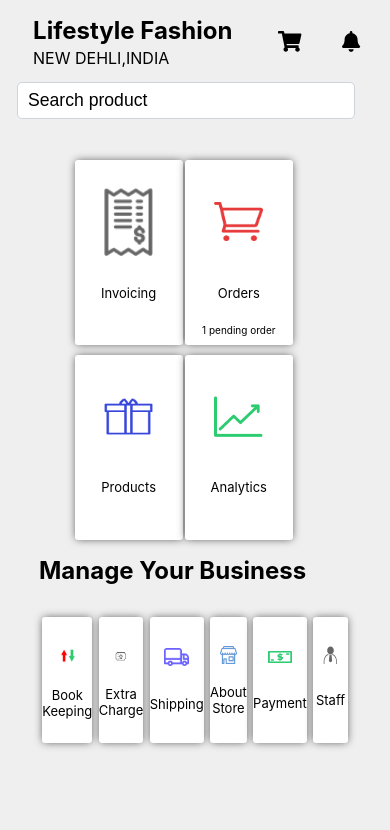
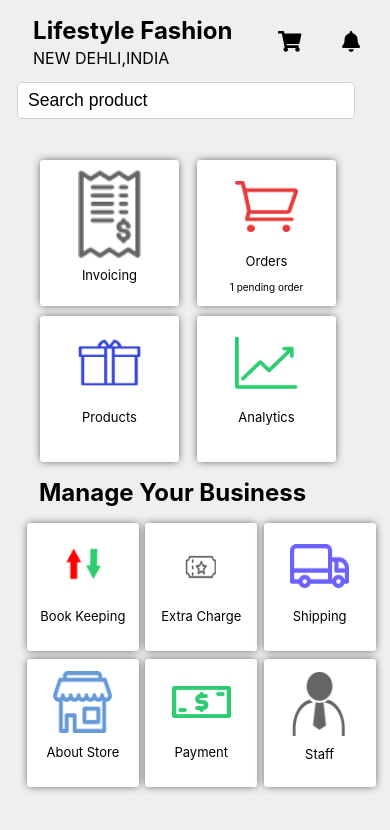
Before and after one commit to Ekam2552/MagicStepSolutionsProject, a React (Create React App) app: page / in a window 390 px wide. Shown: the top 830 px of the page. Built offline with nearby package versions, Linux system fonts and the light colour scheme.

Commit message:
Completely remade Control Centre page.

```diff
--- a/src/Components/CardComponent/CardComponent.js
+++ /dev/null
@@ -1,18 +0,0 @@
-import React from 'react';
-import "./CardComponent.css";
-
-export const CardComponent = ({ imageUrl, title, note, widthGiven, heighGiven }) => {
-    return(
-        <div className="CardContainer" style={{ width: `${widthGiven}`, height: `${heighGiven}` }}>
-            <div className="imageContainer">
-                <img src={imageUrl} alt={title} />
-            </div>
-            <div className="titleContainer">
-                {title}
-            </div>
-            <div className="noteContainer">
-                {note}
-            </div>
-        </div>
-    );
-}
--- /dev/null
+++ b/src/Components/CardComponent/LowerCardComponent.css
@@ -0,0 +1,176 @@
+.LowerCardContainer {
+    width: 9rem;
+    height: 10rem;
+    display: flex;
+    flex-direction: column;
+    align-items: center;
+    cursor: pointer;
+    background-color: #fff;
+    border-radius: 3px;
+    box-shadow: 0px 0px 8px -1px rgba(0,0,0,0.68);
+    -webkit-box-shadow: 0px 0px 8px -1px rgba(0,0,0,0.68);
+    -moz-box-shadow: 0px 0px 8px -1px rgba(0,0,0,0.68);
+}
+
+.LowerCardContainer > * {
+    margin: 5% 0;
+}
+
+.LowerCardImageContainer {
+    width: 50%;
+    height: 40%;
+    display: flex;
+    align-items: center;
+    justify-content: center;
+    padding-top: 5%;
+    margin-bottom: 5%;
+}
+
+.LowerCardImageContainer > img {
+    width: 70%;
+    height: auto;
+}
+
+.LowerCardTitleContainer {
+    width: 70%;
+    height: 10%;
+    font-size: 15px;
+    display: flex;
+    align-items: center;
+    justify-content: center;
+    text-align: center;
+}
+
+.LowerCardNoteContainer {
+    width: 90%;
+    height: 10%;
+    font-size: 16px;
+    display: flex;
+    align-items: center;
+    justify-content: center;
+    margin-top: auto;
+    text-align: center;
+}
+
+@media only screen and (max-width: 1281px) {
+    .LowerCardNoteContainer {
+        height: 20%;
+    }
+
+    .LowerCardContainer {
+        width: 7rem;
+    }
+}
+
+@media only screen and (max-width: 1050px) {
+    .LowerCardContainer {
+        width: 11rem;
+        height: 13rem;
+        margin-bottom: 0.5rem;
+    }
+
+    .LowerCardImageContainer {
+        width: 75%;
+        height: 75%;
+    }
+
+    .LowerCardTitleContainer {
+        font-size: 1.2rem;
+    }
+
+    .LowerCardNoteContainer {
+        font-size: 1.1rem;
+    }
+}
+
+@media only screen and (max-width: 990px) {
+    /* .CardContainer {
+        width: 75%;
+        height: 100%;
+    } */
+}
+
+@media only screen and (max-width: 820px) {
+    /* .CardContainer {
+        width: 90%;
+    } */
+
+    .LowerCardTitleContainer {
+        font-size: 13px;
+    }
+
+    .LowerCardImageContainer {
+        width: 65%;
+        height: 55%;
+    }
+}
+
+@media only screen and (max-width: 541px) {
+    .LowerCardContainer {
+        height: 7rem;
+        width: 6rem;
+    }
+
+    .LowerCardImageContainer {
+        width: 75%;
+        height: 75%;
+    }
+
+    .LowerCardTitleContainer {
+        width: 100%;
+    }
+}
+
+@media only screen and (max-width: 451px) {
+    /* .CardContainer {
+        width: 90%;
+    } */
+
+    .LowerCardNoteContainer {
+        font-size: 10px;
+    }
+}
+
+@media only screen and (max-width: 415px) {
+    .LowerCardContainer {
+        height: 8rem;
+        width: 7rem;
+    }
+
+    .LowerCardImageContainer {
+        width: 75%;
+        height: 75%;
+    }
+}
+
+@media only screen and (max-width: 361px) {
+    .LowerCardContainer {
+        height: 7rem;
+        width: 6rem;
+    }
+
+    .LowerCardImageContainer {
+        width: 70%;
+        height: 70%;
+    }
+
+    .LowerCardTitleContainer {
+        width: 100%;
+    }
+}
+
+@media only screen and (max-width: 321px) {
+    .LowerCardContainer {
+        height: 5rem;
+        width: 4rem;
+    }
+
+    .LowerCardImageContainer {
+        width: 60%;
+        height: 60%;
+    }
+
+    .LowerCardTitleContainer {
+        font-size: 0.6rem;
+    }
+}
--- /dev/null
+++ b/src/Components/CardComponent/LowerCardComponent.js
@@ -0,0 +1,18 @@
+import React from 'react';
+import "./LowerCardComponent.css";
+
+export const LowerCardComponent = ({ imageUrl, title, note, widthGiven, heighGiven }) => {
+    return(
+        <div className="LowerCardContainer" style={{ width: `${widthGiven}`, height: `${heighGiven}` }}>
+            <div className="LowerCardImageContainer">
+                <img src={imageUrl} alt={title} />
+            </div>
+            <div className="LowerCardTitleContainer">
+                {title}
+            </div>
+            <div className="LowerCardNoteContainer">
+                {note}
+            </div>
+        </div>
+    );
+}
--- a/src/Components/CardComponent/CardComponent.css
+++ b/src/Components/CardComponent/UpperCardComponent.css
@@ -1,4 +1,4 @@
-.CardContainer {
+.UpperCardContainer {
     width: 60%;
     height: 90%;
     display: flex;
@@ -12,11 +12,11 @@
     -moz-box-shadow: 0px 0px 8px -1px rgba(0,0,0,0.68);
 }
 
-.CardContainer > * {
+.UpperCardContainer > * {
     margin: 5% 0;
 }
 
-.imageContainer {
+.UpperCardImageContainer {
     width: 50%;
     height: 40%;
     display: flex;
@@ -26,12 +26,12 @@
     margin-bottom: 5%;
 }
 
-.imageContainer > img {
+.UpperCardImageContainer > img {
     width: 70%;
     height: auto;
 }
 
-.titleContainer {
+.UpperCardTitleContainer {
     width: 70%;
     height: 10%;
     font-size: 15px;
@@ -41,7 +41,7 @@
     text-align: center;
 }
 
-.noteContainer {
+.UpperCardNoteContainer {
     width: 90%;
     height: 10%;
     font-size: 16px;
@@ -52,14 +52,28 @@
     text-align: center;
 }
 
+@media only screen and (max-width: 1281px) {
+    .UpperCardNoteContainer {
+        height: 20%;
+    }
+}
+
 @media only screen and (max-width: 1050px) {
-    .noteContainer {
-        font-size: 12px;
+    .UpperCardTitleContainer {
+        font-size: 1.2rem;
+    }
+
+    .UpperCardNoteContainer {
+        font-size: 1.1rem;
+    }
+
+    .UpperCardContainer {
+        width: 80%;
     }
 }
 
 @media only screen and (max-width: 990px) {
-    .CardContainer {
+    .UpperCardContainer {
         width: 75%;
         height: 100%;
     }
@@ -67,22 +81,26 @@
 
 @media only screen and (max-width: 820px) {
 
-    .titleContainer {
+    .UpperCardContainer {
+        width: 90%;
+    }
+
+    .UpperCardTitleContainer {
         font-size: 13px;
     }
 
-    .imageContainer {
+    .UpperCardImageContainer {
         width: 65%;
         height: 55%;
     }
 }
 
 @media only screen and (max-width: 451px) {
-    .CardContainer {
-        width: 110%;
+    .UpperCardContainer {
+        width: 90%;
     }
 
-    .noteContainer {
+    .UpperCardNoteContainer {
         font-size: 10px;
     }
 }
--- /dev/null
+++ b/src/Components/CardComponent/UpperCardComponent.js
@@ -0,0 +1,18 @@
+import React from 'react';
+import "./UpperCardComponent.css";
+
+export const UpperCardComponent = ({ imageUrl, title, note, widthGiven, heighGiven }) => {
+    return(
+        <div className="UpperCardContainer" style={{ width: `${widthGiven}`, height: `${heighGiven}` }}>
+            <div className="UpperCardImageContainer">
+                <img src={imageUrl} alt={title} />
+            </div>
+            <div className="UpperCardTitleContainer">
+                {title}
+            </div>
+            <div className="UpperCardNoteContainer">
+                {note}
+            </div>
+        </div>
+    );
+}
--- a/src/Pages/ControlCentrePage/ControlCentrePage.css
+++ b/src/Pages/ControlCentrePage/ControlCentrePage.css
@@ -6,6 +6,8 @@
     display: flex;
     flex-direction: column;
     align-items: center;
+    overflow-x: hidden;
+    flex-wrap: nowrap;
 }
 
 .ControlCentrePageContainer > * {
@@ -150,21 +152,30 @@
     display: flex;
     justify-content: flex-start;
     align-items: flex-start;
+    margin-bottom: 3rem;
 }
 
 .lowerCardsContainer {
     width: 80%;
     height: 25%;
     display: flex;
-    justify-content: space-between;
-    align-items: center;
+    justify-content: center;
+    align-items: flex-start;
+    flex-wrap: wrap;
+    margin: 0 auto;
 }
 
 .lowerCardsContainer > * {
     margin: 0 1.7rem;
 }
 
-@media only screen and (max-width: 990px) {
+@media only screen and (max-width: 1221px) {
+    .lowerCardsContainer {
+        width: 90%;
+    }
+}
+
+@media only screen and (max-width: 1025px) {
     .ControlCentrePageContainer {
         height: 120vh;
     }
@@ -191,8 +202,8 @@
     }
 
     .upperCardsContainer {
-        width: 55%;
-        height: 50%;
+        width: 75%;
+        height: 40%;
     }
 
     .mainImage {
@@ -210,7 +221,7 @@
     }
 
     .lowerCardsContainer {
-        width: 95%;
+        width: 70%;
         padding: 0;
     }
 
@@ -227,7 +238,7 @@
 
     .upperCardsContainer {
         height: 40%;
-        width: 50%;
+        width: 70%;
     }
 
     .container {
@@ -242,6 +253,10 @@
 
     .lowerCardsContainer > * {
         margin: 0 0.7rem;
+    }
+
+    .manageYourBusinessheading {
+        margin-bottom: 1rem;
     }
 }
 
@@ -289,13 +304,6 @@
         margin-right: 2.5rem;
     }
 
-    .upperCardsContainer {
-        width: 70%;
-        height: 45%;
-        position: relative;
-        left: 1rem;
-    }
-
     .container {
         gap: 10px 2px;
     }
@@ -307,11 +315,36 @@
     .lowerCardsContainer > * {
         margin: 0 0.2rem;
     }
+
+    .upperCardsContainer {
+        position: relative;
+        left: 2rem;
+        width: 90%;
+        height: auto;
+    }
+
+    .lowerCardsContainer {
+        width: 90%;
+    }
+
+    .manageYourBusinessheading {
+        margin-bottom: 0;
+    }
 }
 
-@media only screen and (max-width: 412px) {
+@media only screen and (max-width: 415px) {
     .iconsDiv {
         right: -6rem;
+    }
+
+    .upperCardsContainer {
+        width: 100%;
+    }
+
+    .lowerCardsContainer {
+        width: 95%;
+        height: 20%;
+        justify-content: center;
     }
 }
 
@@ -329,9 +362,7 @@
     }
 
     .upperCardsContainer {
-        position: relative;
-        left: 2rem;
-        width: 100%;
+        width: 90%;
         height: 45%;
     }
 
@@ -339,12 +370,14 @@
         gap: 5px 1px;
     }
 
-    .lowerCardsContainer {
-        height: 20%;
-    }
-
     .lowerCardsContainer > * {
         margin: 0 0.1rem;
+    }
+}
+
+@media only screen and (max-width: 321px) {
+    .lowerCardsContainer {
+        width: 90%;
     }
 }
 
--- a/src/Pages/ControlCentrePage/ControlCentrePage.js
+++ b/src/Pages/ControlCentrePage/ControlCentrePage.js
@@ -3,7 +3,8 @@ import "./ControlCentrePage.css";
 
 import { Form } from 'react-bootstrap';
 
-import { CardComponent } from "../../Components/CardComponent/CardComponent";
+import { UpperCardComponent } from "../../Components/CardComponent/UpperCardComponent";
+import { LowerCardComponent } from "../../Components/CardComponent/LowerCardComponent";
 
 import { FontAwesomeIcon } from "@fortawesome/react-fontawesome";
 import { faBell, faShoppingCart } from '@fortawesome/free-solid-svg-icons'
@@ -39,28 +40,28 @@ export const ControlCentrePage = () => {
             <div className="upperCardsContainer">
                 <div class="container">
                     <div className="grid-item">
-                        <CardComponent
+                        <UpperCardComponent
                             imageUrl={invoiceImage}
                             title="Invoicing"
                             note=""
                         />
                     </div>
                     <div className="grid-item">
-                        <CardComponent
+                        <UpperCardComponent
                             imageUrl={orderImage}
                             title="Orders"
                             note="1 pending order"
                         />
                     </div>
                     <div className="grid-item">
-                        <CardComponent
+                        <UpperCardComponent
                             imageUrl={productImage}
                             title="Products"
                             note=""
                         />
                     </div>
                     <div className="grid-item">
-                        <CardComponent
+                        <UpperCardComponent
                             imageUrl={analyticsImage}
                             title="Analytics"
                             note=""
@@ -75,12 +76,12 @@ export const ControlCentrePage = () => {
                 Manage Your Business
             </div>
             <div className="lowerCardsContainer">
-                <CardComponent imageUrl={bookKeepingImage} title="Book Keeping" note="" />
-                <CardComponent imageUrl={extraChargeImage} title="Extra Charge" note="" />
-                <CardComponent imageUrl={shippingImage} title="Shipping" note="" />
-                <CardComponent imageUrl={aboutStoreImage} title="About Store" note="" />
-                <CardComponent imageUrl={paymentImage} title="Payment" note="" />
-                <CardComponent imageUrl={staffImage} title="Staff" note="" />
+                <LowerCardComponent imageUrl={bookKeepingImage} title="Book Keeping" note="" />
+                <LowerCardComponent imageUrl={extraChargeImage} title="Extra Charge" note="" />
+                <LowerCardComponent imageUrl={shippingImage} title="Shipping" note="" />
+                <LowerCardComponent imageUrl={aboutStoreImage} title="About Store" note="" />
+                <LowerCardComponent imageUrl={paymentImage} title="Payment" note="" />
+                <LowerCardComponent imageUrl={staffImage} title="Staff" note="" />
             </div>
         </div>
     );
```
